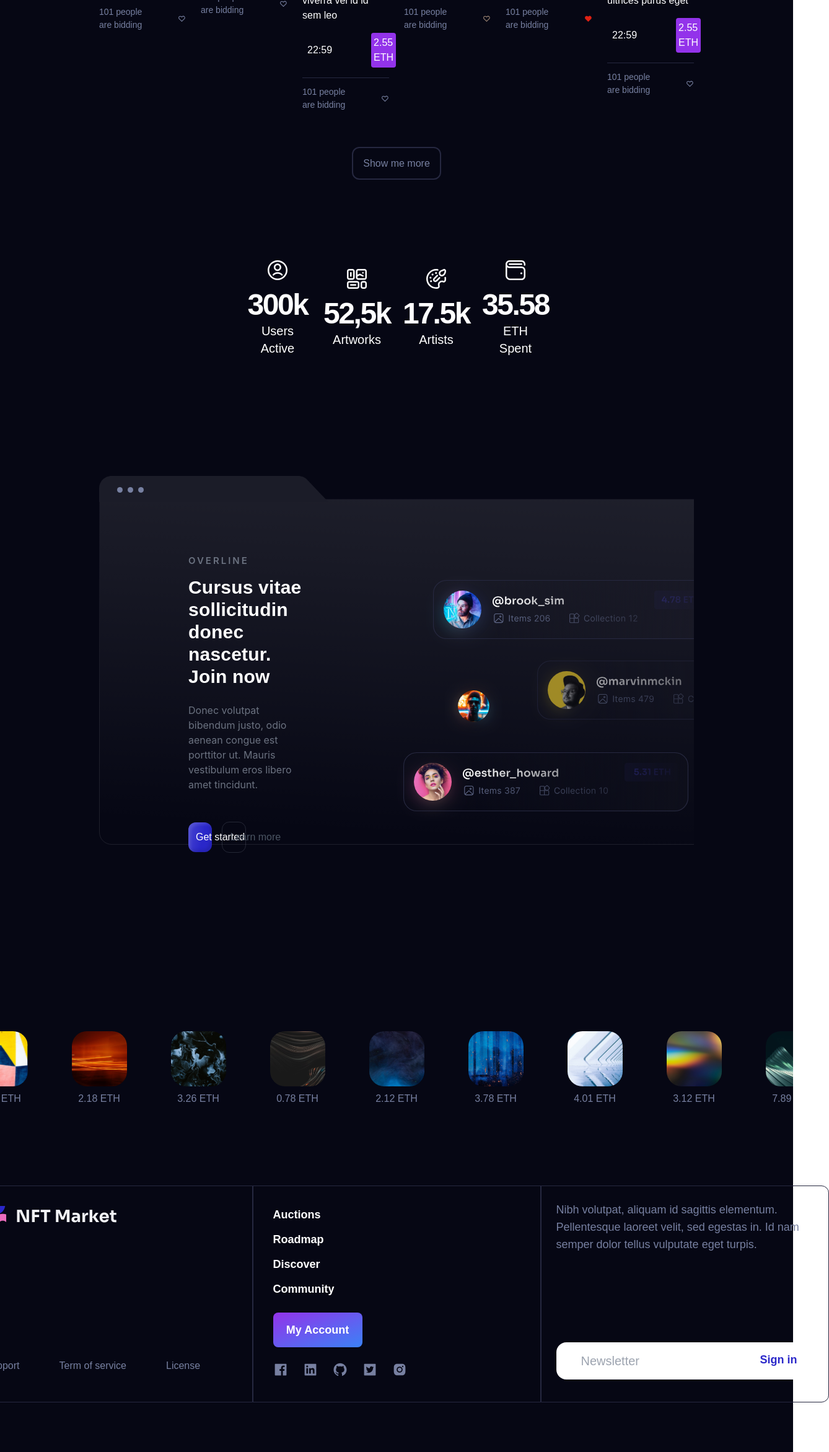
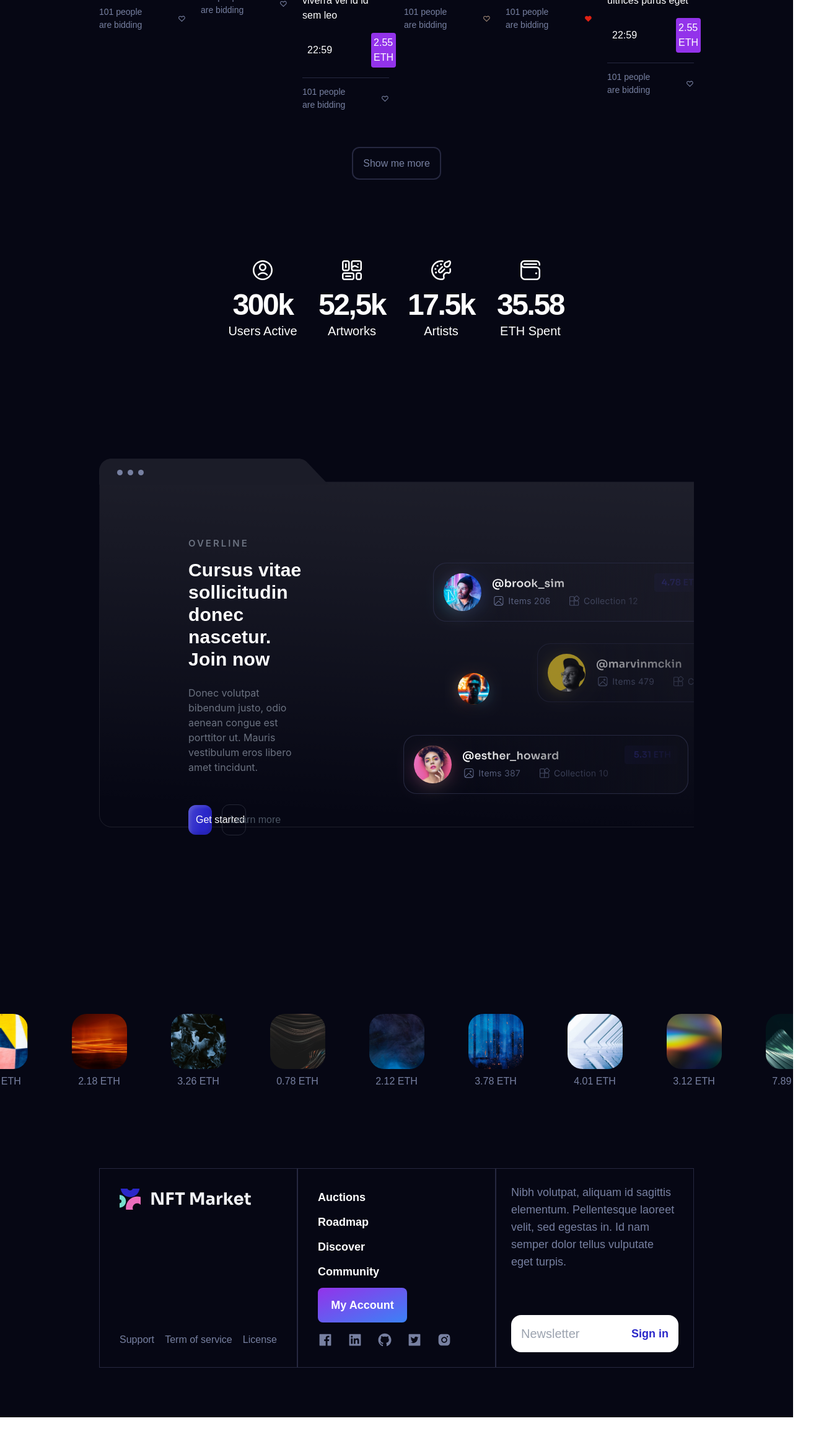
Before and after one commit to RH-Software-LTD/nft-market, a Next.js app: page / in a window 1280 px wide. Shown: the part 5159-7502 px from the top of the page at 62% size, 1338 px wide, since content can reach past the window. After the commit the page ends 7446 px from the top, so only its background shows below. Built offline with nearby package versions, Linux system fonts and the light colour scheme.

Commit message:
footer and stats responsive update

```diff
--- a/components/Footer.js
+++ b/components/Footer.js
@@ -1,12 +1,14 @@
 import React from 'react'
-import {AiFillInstagram, AiFillFacebook,AiFillLinkedin, AiFillGithub, AiFillTwitterSquare} from 'react-icons/ai'
+import { AiFillInstagram, AiFillFacebook, AiFillLinkedin, AiFillGithub, AiFillTwitterSquare } from 'react-icons/ai'
 
 const Footer = () => {
   return (
-    <section className='mt-20 mb-20 flex flex-row justify-center'>
-        <div className='border-[1px] border-[rgb(38,40,64)] box-border h-[350px] w-[465px] rounded-l-xl p-8'>
-            <img src='logo.png' className='mb-[212px]' />
-            <div className='flex flex-row gap-16'>
+    <section className='w-3/4 my-10 lg:my-20 flex flex-col lg:flex-row justify-center'>
+      <div className='border-[1px] flex flex-col gap-3 items-center lg:items-start justify-between border-[rgb(38,40,64)] box-border w-full lg:w-1/3 p-8'>
+        <div>
+          <img src='logo.png' className='' />
+        </div>
+        <div className='flex w-full flex-col xl:flex-row justify-between'>
           <a className='text-base text-[#7780A1] text-center' href='#'>
             Support
           </a>
@@ -18,8 +20,8 @@ const Footer = () => {
           </a>
         </div>
       </div>
-        <div className='border-[1px] border-[rgb(38,40,64)] box-border h-[350px] w-[465px] p-8'>
-          <div className='flex flex-col space-y-3'>
+      <div className='flex flex-col border-[1px] border-[rgb(38,40,64)] gap-6 lg:gap-0 justify-between box-border w-full lg:w-1/3 p-8'>
+        <div className='flex flex-col space-y-3 items-center lg:items-start'>
           <a href='#' className='text-white text-lg font-semibold'>
             Auctions
           </a>
@@ -32,11 +34,12 @@ const Footer = () => {
           <a href='#' className='text-white text-lg font-semibold'>
             Community
           </a>
-          </div>
           <button type="button" className="text-white mt-6 h-14 w-36 bg-gradient-to-br from-purple-600 to-blue-500 focus:outline-none rounded-lg text-lg font-semibold px-5 py-2.5 text-center mr-2 mb-2">
             My Account
           </button>
-          <div id='social-icons' className='mt-4 gap-6 flex flex-row'>
+        </div>
+
+        <div id='social-icons' className='flex justify-center lg:justify-start w-full mt-4 gap-6 flex flex-row'>
           <AiFillFacebook className='text-[#7780A1] h-6 w-6' />
           <AiFillLinkedin className='text-[#7780A1] h-6 w-6' />
           <AiFillGithub className='text-[#7780A1] h-6 w-6' />
@@ -44,14 +47,14 @@ const Footer = () => {
           <AiFillInstagram className='text-[#7780A1] h-6 w-6' />
         </div>
       </div>
-        <div className='border-[1px] border-[rgb(38,40,64)] box-border h-[350px] w-[465px] rounded-r-xl p-6 flex flex-col space-y-36'>
+      <div className='border-[1px] flex flex-col justify-between border-[rgb(38,40,64)] box-border w-full lg:w-1/3 p-6 flex flex-col gap-9 lg:gap-0  items-center lg:items-start'>
         <p className='text-[#7780A1] text-lg'>Nibh volutpat, aliquam id sagittis elementum. Pellentesque laoreet velit, sed egestas in. Id nam semper dolor tellus vulputate eget turpis.</p>
-          <form>
-            <div className="relative">
-                <input type="search" id="search" className="block p-4 pl-10 w-full text-xl text-[#7780A1] focus:outline-none bg-white rounded-2xl" placeholder="Newsletter" required/>
-                <button type="submit" className="text-[#2A27C9] absolute right-2.5 bottom-2.5 font-semibold rounded-lg text-lg px-4 py-2 ">Sign in</button>
+        <div className='flex w-full justify-center items-center'>
+          <form className="flex w-full justify-between p-4 bg-white rounded-2xl focus:outline-none">
+            <input type="search" id="search" className=" text-md lg:text-xl text-[#7780A1] focus:outline-none w-2/3" placeholder="Newsletter" required />
+            <button type="submit" className="w-1/3 text-[#2A27C9] font-semibold rounded-lg text-md lg:text-lg text-right whitespace-nowrap">Sign in</button>
+          </form>
         </div>
-        </form>
       </div>
     </section>
   )
--- a/components/stats/Stats.js
+++ b/components/stats/Stats.js
@@ -1,9 +1,9 @@
 import Icons from './Icons'
 
 const styles = {
-  section: 'w-3/4 my-24 px-60',
-  container: 'flex flex-wrap justify-center text-center -mx-4 gap-y-1',
-  item: 'flex flex-col w-full justify-center items-center w-1/4 md:w-1/3 lg:w-1/4 px-4 mb-8 lg:mb-0',
+  section: 'flex justify-center w-3/4 my-24',
+  container: 'grid grid-cols-1 sm:grid-cols-2 lg:grid-cols-4 items-center justify-center text-center w-3/5',
+  item: 'flex flex-col w-full justify-center items-center',
   h2: 'pt-4 pb-1 text-5xl md:text-5xl font-bold text-white tracking-tighter leading-tight',
   p: 'text-lg md:text-xl text-white font-medium'
 
```
Lines whose indentation alone changed are shown as unchanged.
